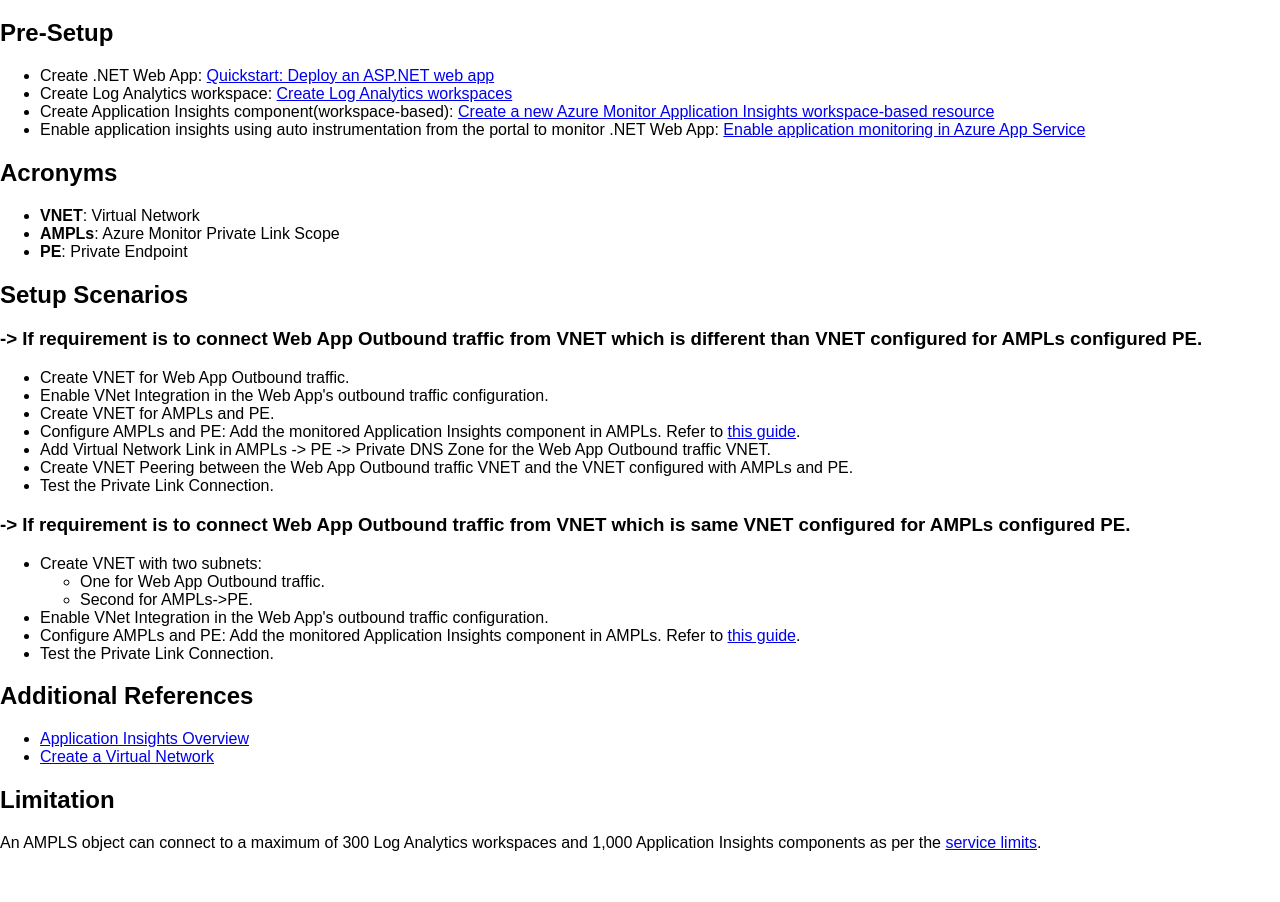
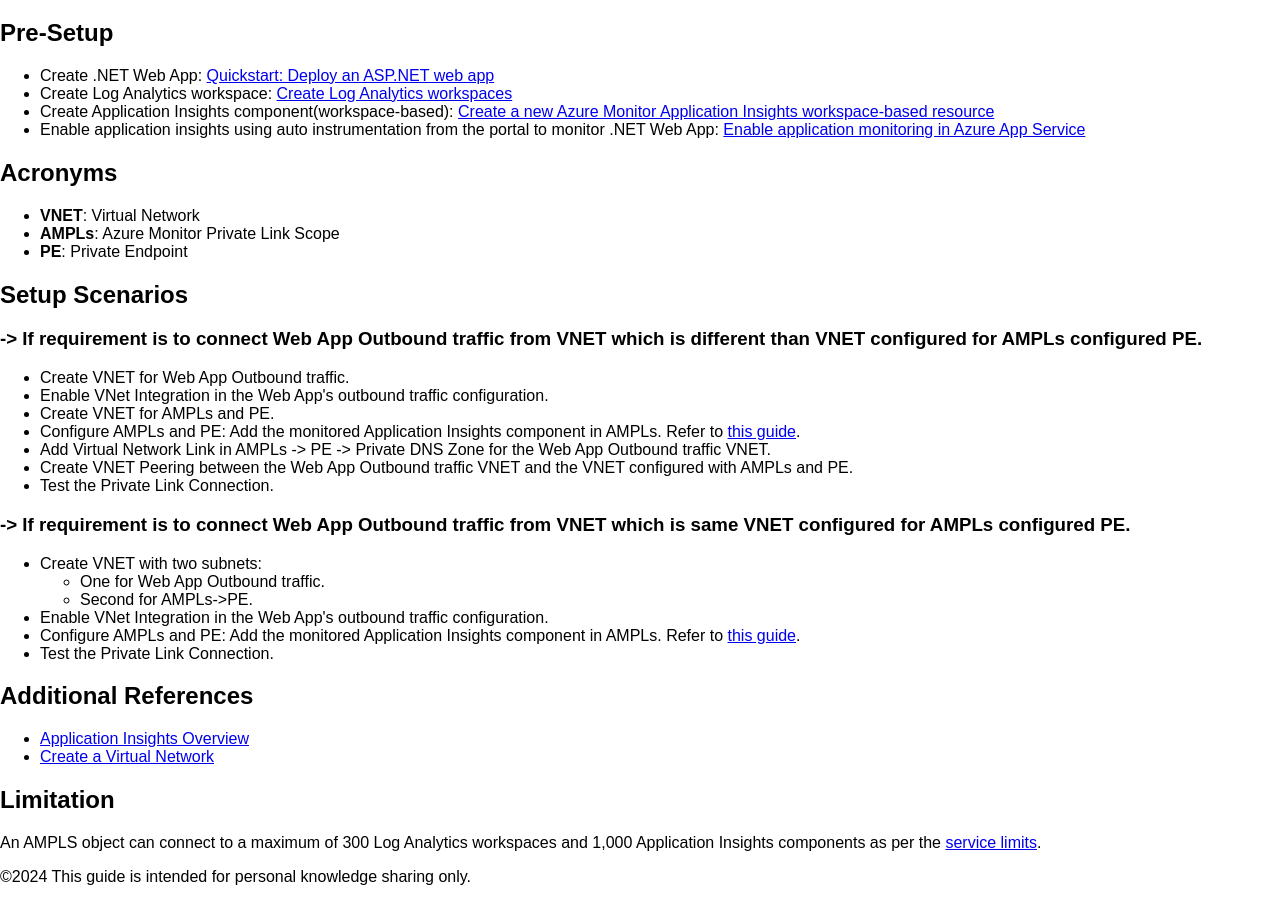
Before and after one commit to patelsagar63/AzureMonitorDemo, a website: page src/index.html in a window 1280 px wide. Shown: the part 61-963 px from the top of the page. Before the commit the page ends 929 px from the top, so only its background shows below. Drawn offline with Linux system fonts and the light colour scheme.

Commit message:
Update index.html

```diff
--- a/src/index.html
+++ b/src/index.html
@@ -61,5 +61,7 @@
     <p>An AMPLS object can connect to a maximum of 300 Log Analytics workspaces and 1,000 Application Insights components as per the <a href="https://learn.microsoft.com/en-us/azure/azure-monitor/logs/private-link-security" target="_blank">service limits</a>.</p>
 </body>
 </body>
-
+<footer>
+    <p>©2024 This guide is intended for personal knowledge sharing only.</p>
+</footer>
 </html>
```
